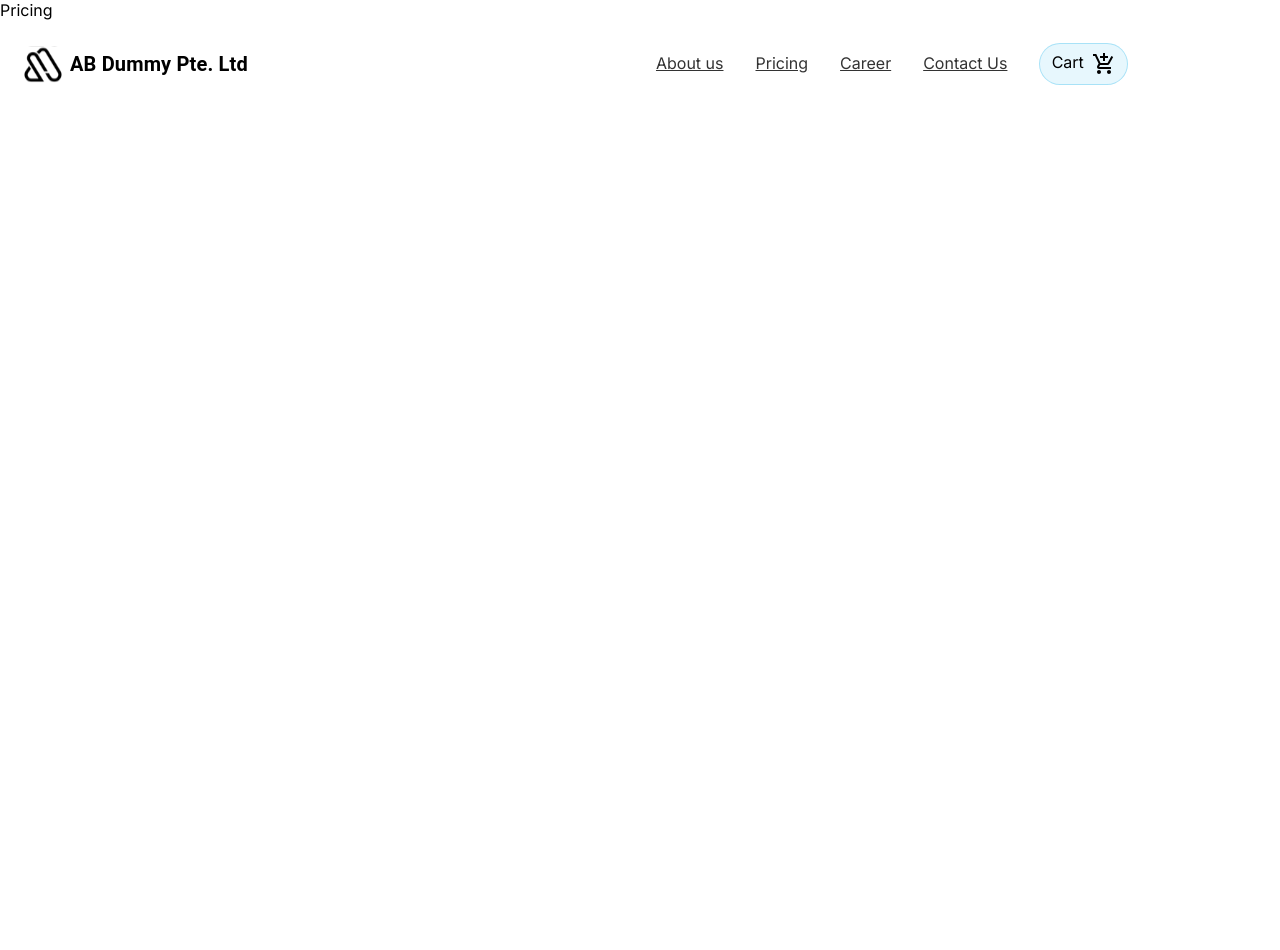
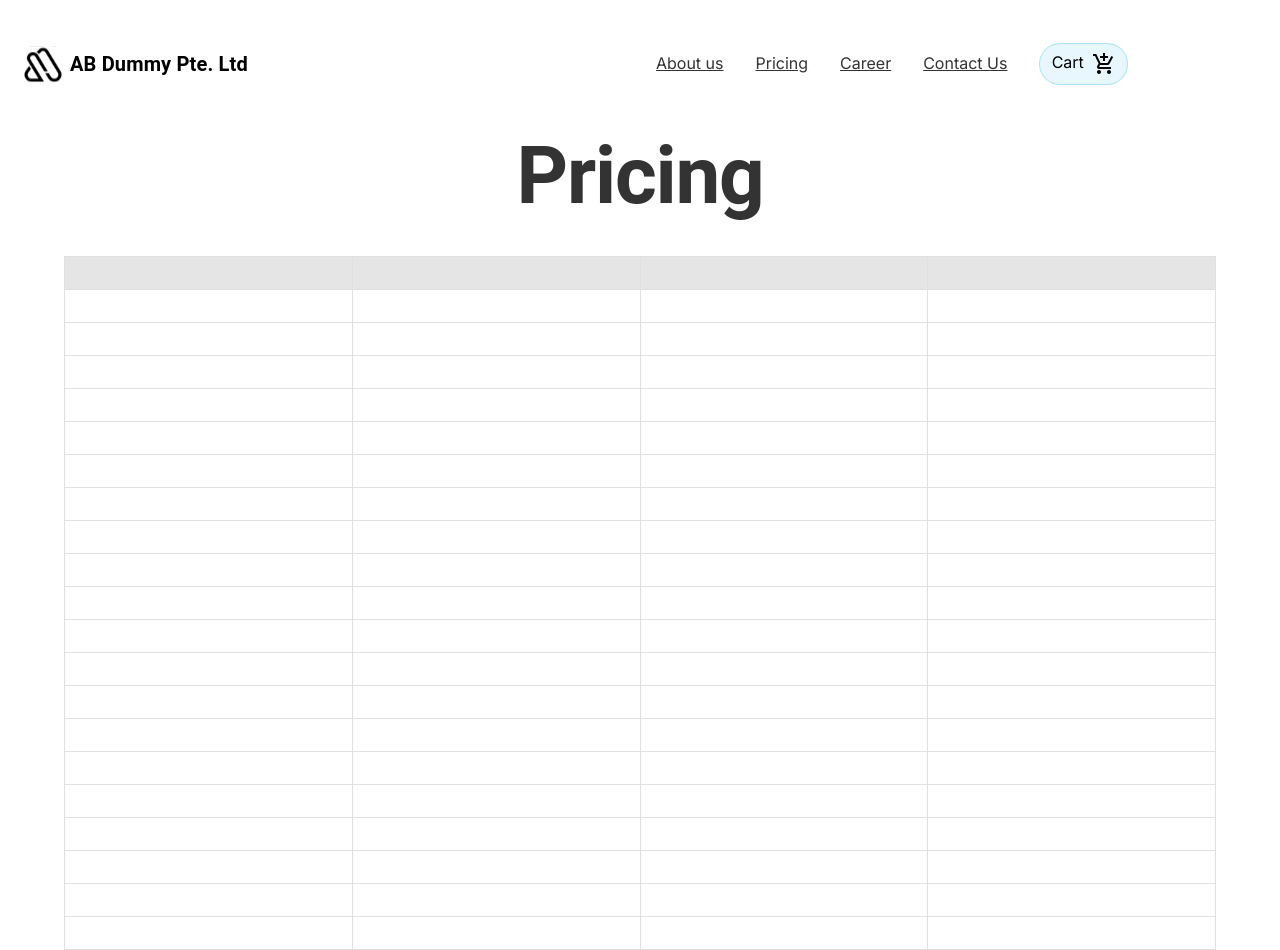
Before and after one commit to RitikTailor15/company_website, a React (Create React App) app: page /pricing in a window 1280 px wide. Before the commit the page ends 800 px from the top, so only its background shows below. Built offline with nearby package versions, Linux system fonts and the light colour scheme.

Commit message:
Worked on pricing page

```diff
--- a/src/Pages/About/index.jsx
+++ b/src/Pages/About/index.jsx
@@ -18,7 +18,7 @@
 const About = () => {
   return (
     <PageContainer>
-      <PageTitle title="About us" />
+      <PageTitle title="About Us" />
       <Stack gap={3}>
         <Stack direction="row" alignItems="center" gap={5}>
           <Typography variant="body1" sx={styles.body1}>
--- a/src/Pages/Career/index.jsx
+++ b/src/Pages/Career/index.jsx
@@ -1,7 +1,14 @@
 import React from "react";
 
+import PageContainer from "../../Components/PageContainer";
+import PageTitle from "../../Components/PageTitle";
+
 const Career = () => {
-  return <div>Career</div>;
+  return (
+    <PageContainer>
+      <PageTitle title="Career" />
+    </PageContainer>
+  );
 };
 
 export default Career;
--- a/src/Pages/Cart/index.jsx
+++ b/src/Pages/Cart/index.jsx
@@ -1,7 +1,14 @@
 import React from "react";
 
+import PageContainer from "../../Components/PageContainer";
+import PageTitle from "../../Components/PageTitle";
+
 const Cart = () => {
-  return <div>Cart</div>;
+  return (
+    <PageContainer>
+      <PageTitle title="Cart" />
+    </PageContainer>
+  );
 };
 
 export default Cart;
--- a/src/Pages/Contact/index.jsx
+++ b/src/Pages/Contact/index.jsx
@@ -1,9 +1,14 @@
 import React from "react";
 
 import PageContainer from "../../Components/PageContainer";
+import PageTitle from "../../Components/PageTitle";
 
-const Contact = ({ children }) => {
-  return <PageContainer>{children}</PageContainer>;
+const Contact = () => {
+  return (
+    <PageContainer>
+      <PageTitle title="Contact Us" />
+    </PageContainer>
+  );
 };
 
 export default Contact;
--- a/src/Pages/Pricing/index.jsx
+++ b/src/Pages/Pricing/index.jsx
@@ -1,7 +1,54 @@
 import React from "react";
+import {
+  TableContainer,
+  Table,
+  TableHead,
+  TableRow,
+  TableBody,
+  TableCell,
+} from "@mui/material";
+
+import PageContainer from "../../Components/PageContainer";
+import PageTitle from "../../Components/PageTitle";
 
 const Pricing = () => {
-  return <div>Pricing</div>;
+  const rows = Array.from({ length: 20 }, (_, index) => index + 1);
+  return (
+    <PageContainer>
+      <PageTitle title="Pricing" />
+      <TableContainer
+        sx={{
+          marginTop: "2rem",
+          "& .MuiTableCell-root": {
+            border: "1px solid rgba(224, 224, 224, 1)",
+          },
+        }}
+      >
+        <Table>
+          <TableHead>
+            <TableRow sx={{ background: "rgba(0, 0, 0, 0.1)" }}>
+              <TableCell />
+              <TableCell />
+              <TableCell />
+              <TableCell />
+            </TableRow>
+          </TableHead>
+          <TableBody>
+            {rows.map((_, index) => {
+              return (
+                <TableRow key={index}>
+                  <TableCell />
+                  <TableCell />
+                  <TableCell />
+                  <TableCell />
+                </TableRow>
+              );
+            })}
+          </TableBody>
+        </Table>
+      </TableContainer>
+    </PageContainer>
+  );
 };
 
 export default Pricing;
```
